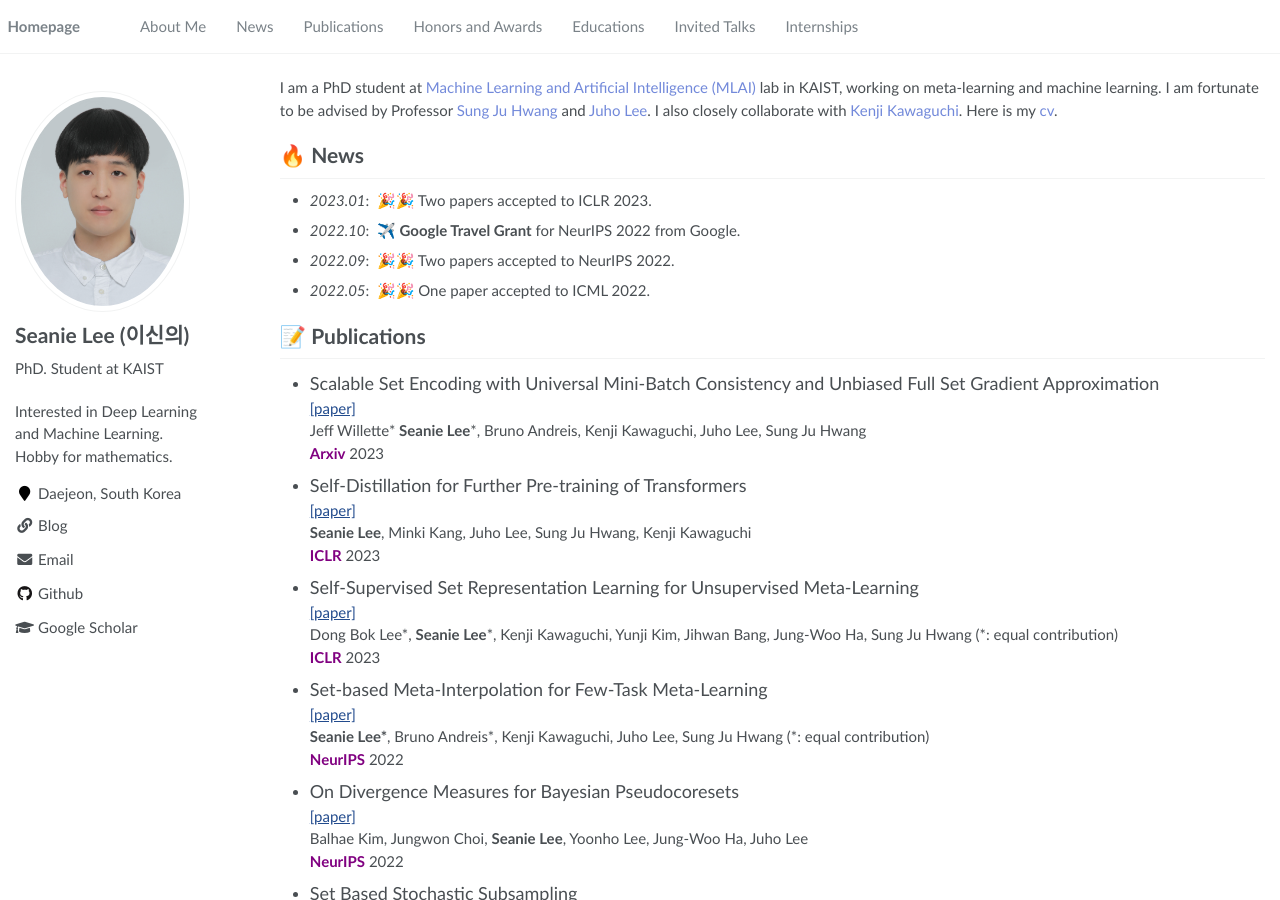
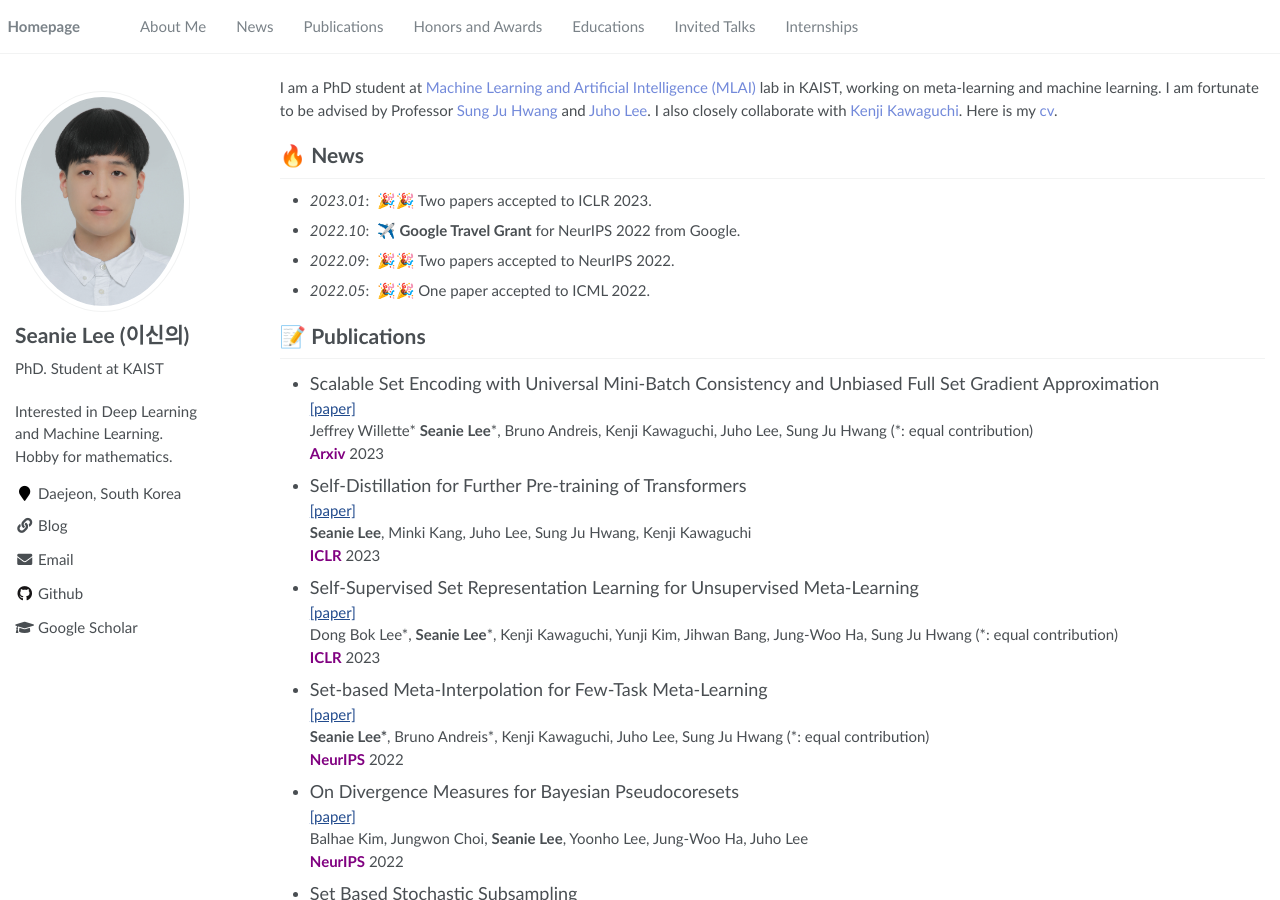
Before and after one commit to seanie12/seanie12.github.io, a Jekyll site: the page built from _pages/about.md, in a window 1280 px wide and 900 px high. Built offline with Jekyll 4.4.1, drawn with Linux system fonts in a browser that asks for light colours.

Commit message:
Update about.md

```diff
--- a/_pages/about.md
+++ b/_pages/about.md
@@ -33,7 +33,7 @@ I am a PhD student at <a href="https://www.mlai-kaist.com/" style="color: #7289d
 
 - <font size="4">Scalable Set Encoding with Universal Mini-Batch Consistency and Unbiased Full Set Gradient Approximation</font>
 [[paper]](https://arxiv.org/abs/2208.12401) \\
-Jeff Willette\*  **Seanie Lee**\*, Bruno Andreis, Kenji Kawaguchi, Juho Lee, Sung Ju Hwang \\
+Jeffrey Willette\*  **Seanie Lee**\*, Bruno Andreis, Kenji Kawaguchi, Juho Lee, Sung Ju Hwang (\*: equal contribution) \\
 <span style="color:purple">**Arxiv**</span> 2023
 
 
@@ -102,7 +102,7 @@ Kyubyong Park\*, **Seanie Lee\*** (\*: equal contribution) \\
 
 # 🎖 Honors and Awards
 - **Google Travel Grant** for NeurIPS 2022 from Google
-- *2018.12* [Silver Medal in NLP challenge](https://github.com/monologg/naver-nlp-challenge-2018).
+- *2018.12* [Silver Medal in NLP challenge](https://github.com/naver/nlp-challenge).
 <!-- - *2021.09* Lorem ipsum dolor sit amet, consectetur adipiscing elit. Vivamus ornare aliquet ipsum, ac tempus justo dapibus sit amet.  -->
 
 # 📖 Educations
```
